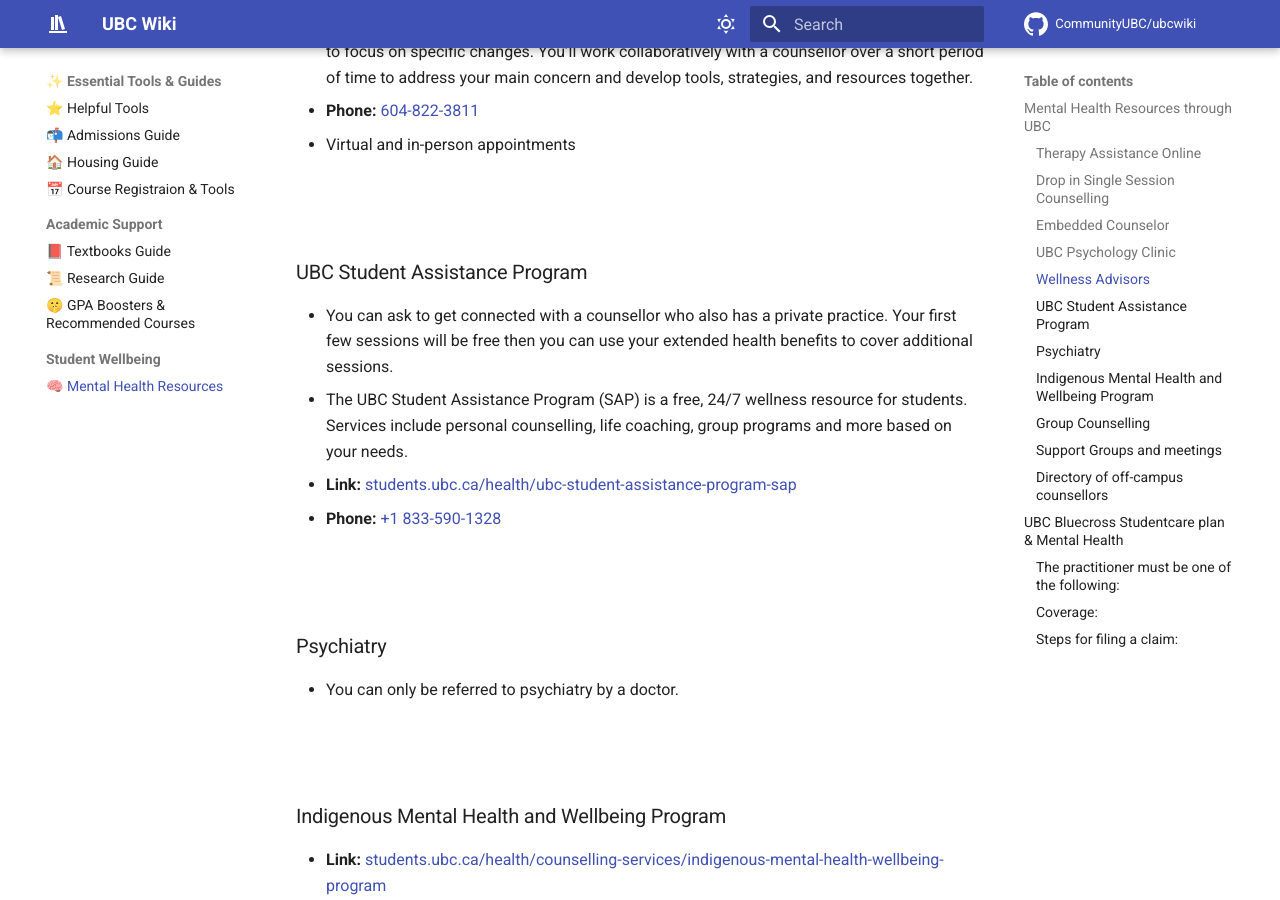
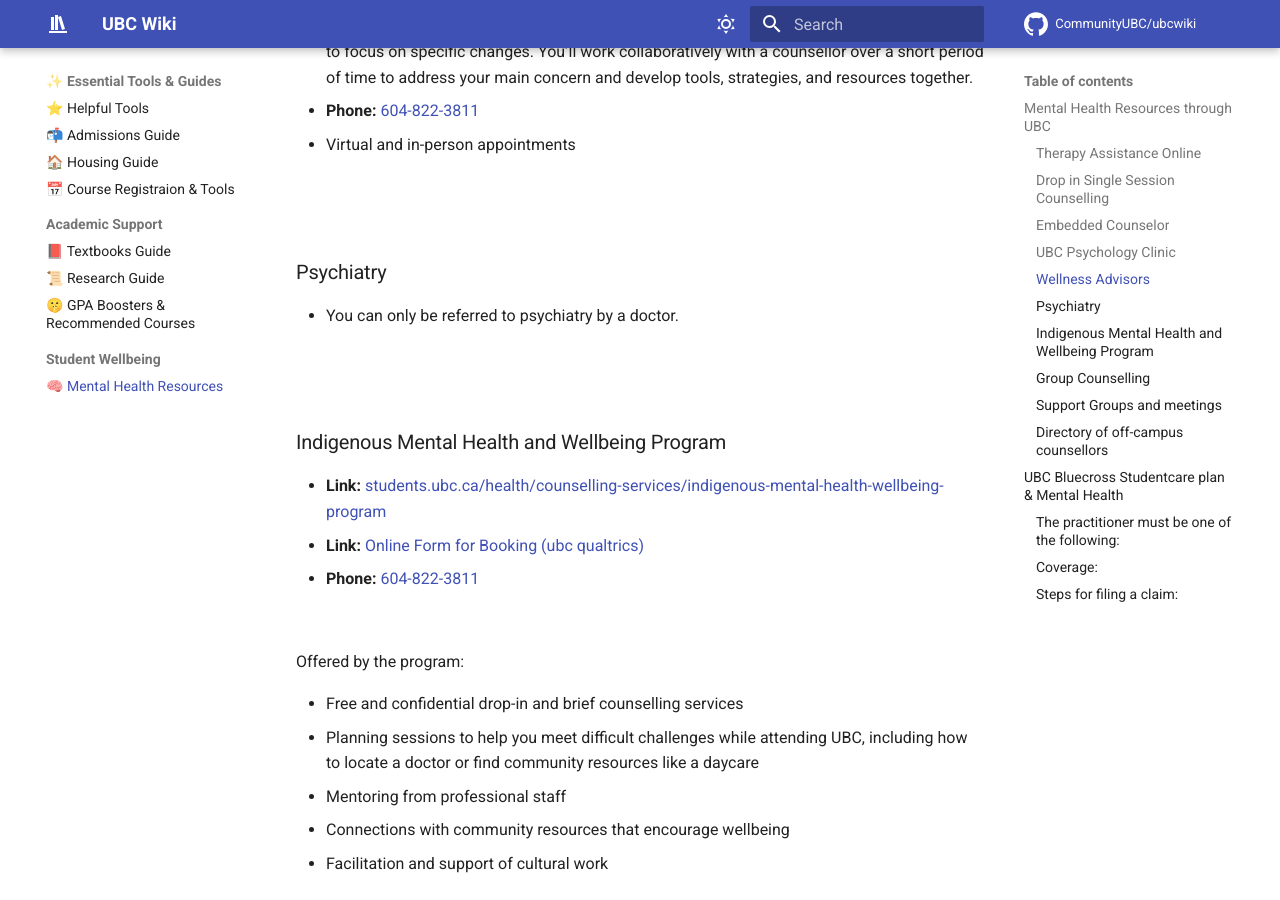
Before and after one commit to Community-UBC/wiki, an MkDocs documentation site: the page built from docs/wellbeing/mental-health.md, in a window 1280 px wide and 900 px high, scrolled down 3324 px. Built offline with MkDocs 1.6.1 and Material for MkDocs 9.7.7, drawn with Linux system fonts in a browser that asks for light colours; plug-ins that fetch from the network failed and are left out; comment, search, counter and statistics services are not loaded.

Commit message:
remove dead link

```diff
--- a/docs/wellbeing/mental-health.md
+++ b/docs/wellbeing/mental-health.md
@@ -114,15 +114,6 @@
 * Virtual and in-person appointments
 
 
-<br/><br/>
-
-### UBC Student Assistance Program
-
-* You can ask to get connected with a counsellor who also has a private practice. Your first few sessions will be free then you can use your extended health benefits to cover additional sessions.
-* The UBC Student Assistance Program (SAP) is a free, 24/7 wellness resource for students. Services include personal counselling, life coaching, group programs and more based on your needs.
-
-* **Link:** [students.ubc.ca/health/ubc-student-assistance-program-sap](https://students.ubc.ca/health/ubc-student-assistance-program-sap)
-* **Phone:** [+1 833-590-1328](tel:18335901328)
 
 <br/><br/>
 
```
